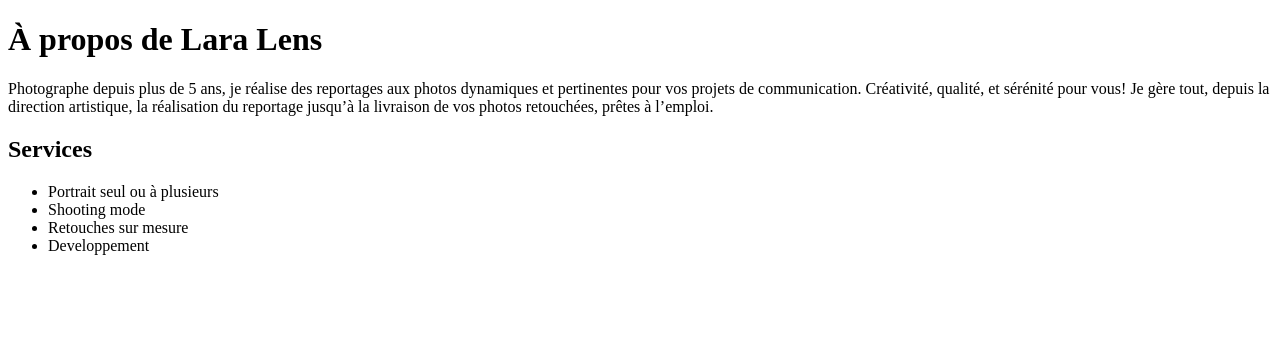
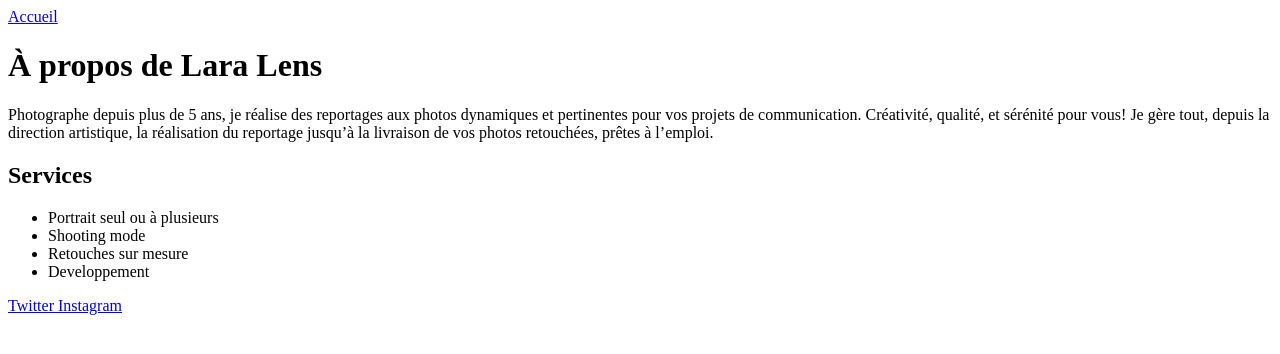
Before and after one commit to ThierryBouedo/PrepaNumerique, a plain HTML site: page LaraLens/solutions/a-propos.html in a window 1280 px wide. Drawn offline with Linux system fonts and the light colour scheme.

Commit message:
Solution activite #3

```diff
--- a/LaraLens/solutions/a-propos.html
+++ b/LaraLens/solutions/a-propos.html
@@ -7,6 +7,8 @@
 </head>
 
 <body>
+    <a href="index.html">Accueil</a>
+
     <h1>À propos de Lara Lens</h1>
     <p>
         Photographe depuis plus de 5 ans, je réalise des reportages aux photos dynamiques et pertinentes pour vos
@@ -20,6 +22,14 @@
         <li>Retouches sur mesure</li>
         <li>Developpement</li>
     </ul>
+
+    <!-- Bas de page (footer) -->
+    <a target="_blank" href="https://twitter.com/">
+        Twitter
+    </a>
+    <a target="_blank" href="https://www.instagram.com/">
+        Instagram
+    </a>
 </body>
 
 </html>
```
Also changed, not shown: LaraLens/solutions/index.html (+10 -0 lines).
